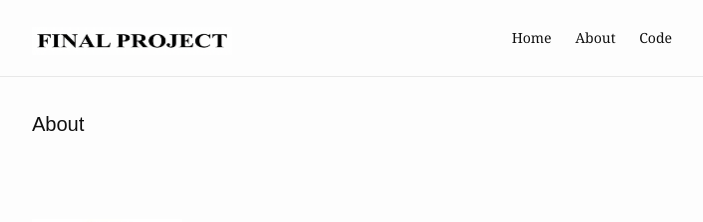
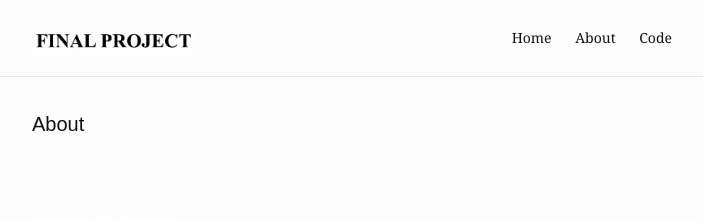
Before and after one commit to Thomasstycke/Thomasstycke.github.io, a Jekyll site: the page built from about.md, in a window 1280 px wide. Shown: the top 222 px of the page, without its empty margins (288-991 px from the left). Built offline with Jekyll 4.4.1, drawn with Linux system fonts in a browser that asks for light colours.

```diff
--- a/_includes/header.html
+++ b/_includes/header.html
@@ -1,7 +1,7 @@
 <header class="site-header">
   <div class="wrapper">
     <a class="site-title" href="{{ "" | prepend: site.baseurl | prepend: site.url }}/">
-      <img src="{{ "/assets/img/title.png" | absolute_url }}" alt="{{ site.title }}" width="200" height="50" />
+      <img src="{{ "/assets/img/title.png" | absolute_url }}" alt="{{ site.title }}" />
     </a>
 
     <nav class="site-nav">
```
